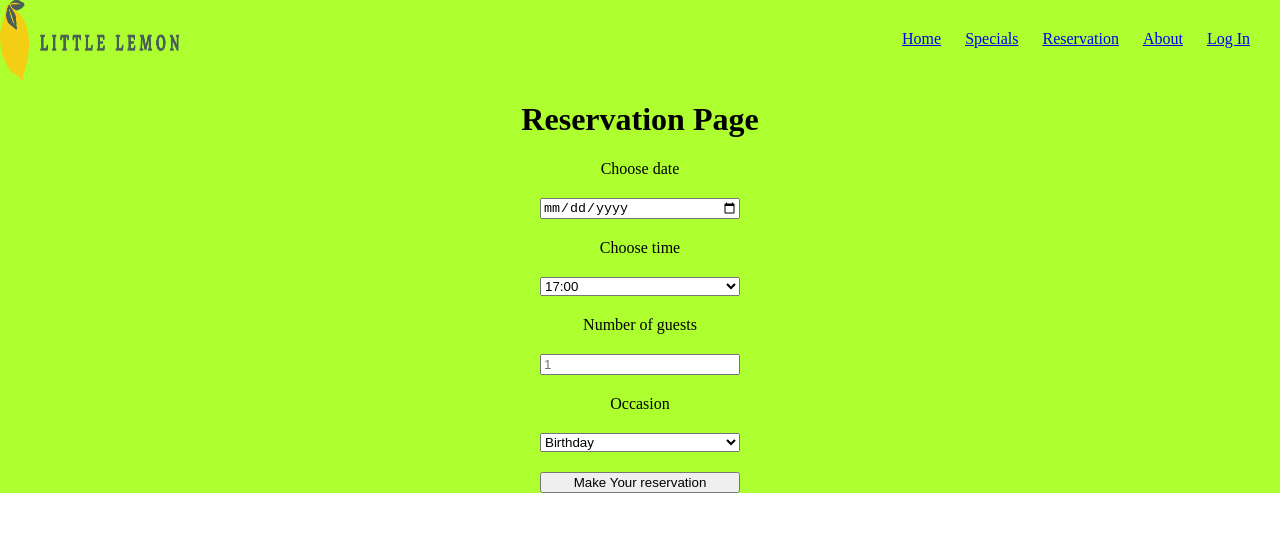
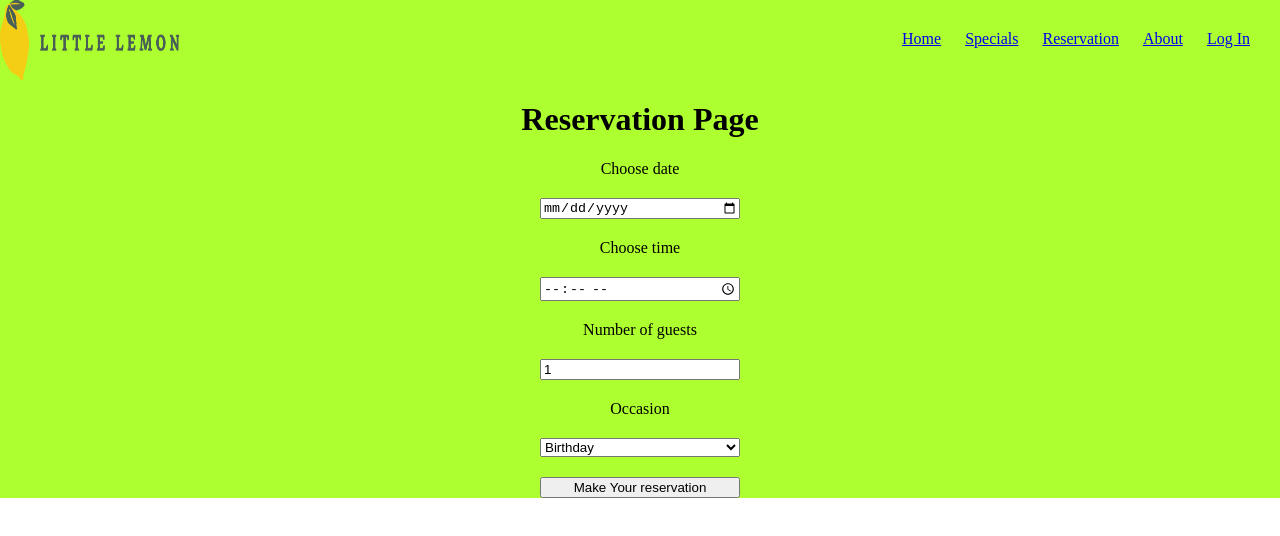
Before and after one commit to Treeka88/little-lemon-rest, a React (Create React App) app: page /Reservation in a window 1280 px wide. Shown: the top 536 px of the page. Built offline with nearby package versions, Linux system fonts and the light colour scheme.

Commit message:
some changes on reservation.js

```diff
--- a/src/components/Reservation.js
+++ b/src/components/Reservation.js
@@ -1,23 +1,23 @@
+import { useState } from 'react';
+
 function Reservation(){
+    const [date, setDate] = useState('');
+    const [time, setTime] = useState('');
+    const [guests, setGuests] = useState(1);
+    const [occasion, setOccasion] = useState('');
+
     return(
         <div>
             <h1>Reservation Page</h1>
             <form style={{display: 'grid', gap: '20px', maxWidth: 200, margin: 'auto'}}>
                    <label for="res-date">Choose date</label>
-                    <input type="date" id="res-date"/>
+                    <input type="date" id="res-date" value={date} onChange={(e) => setDate(e.target.value)}/>
                     <label for="res-time">Choose time</label>
-                    <select id="res-time ">
-                        <option>17:00</option>
-                        <option>18:00</option>
-                        <option>19:00</option>
-                        <option>20:00</option>
-                        <option>21:00</option>
-                        <option>22:00</option>
-                    </select>
+                    <input type="time" id="res-time" value={time} onChange={(e) => setTime(e.target.value)}/>
                     <label for="guests">Number of guests</label>
-                    <input type="number" placeholder="1" min="1" max="10" id="guests"/>
+                    <input type="number" placeholder="1" min="1" max="10" id="guests" value={guests} onChange={(e) => setGuests(e.target.value)}/>
                     <label for="occasion">Occasion</label>
-                    <select id="occasion">
+                    <select id="occasion" value={occasion} onChange={(e) => setOccasion(e.target.value)}>
                         <option>Birthday</option>
                         <option>Anniversary</option>
                         <option>casual meeting</option>
```
